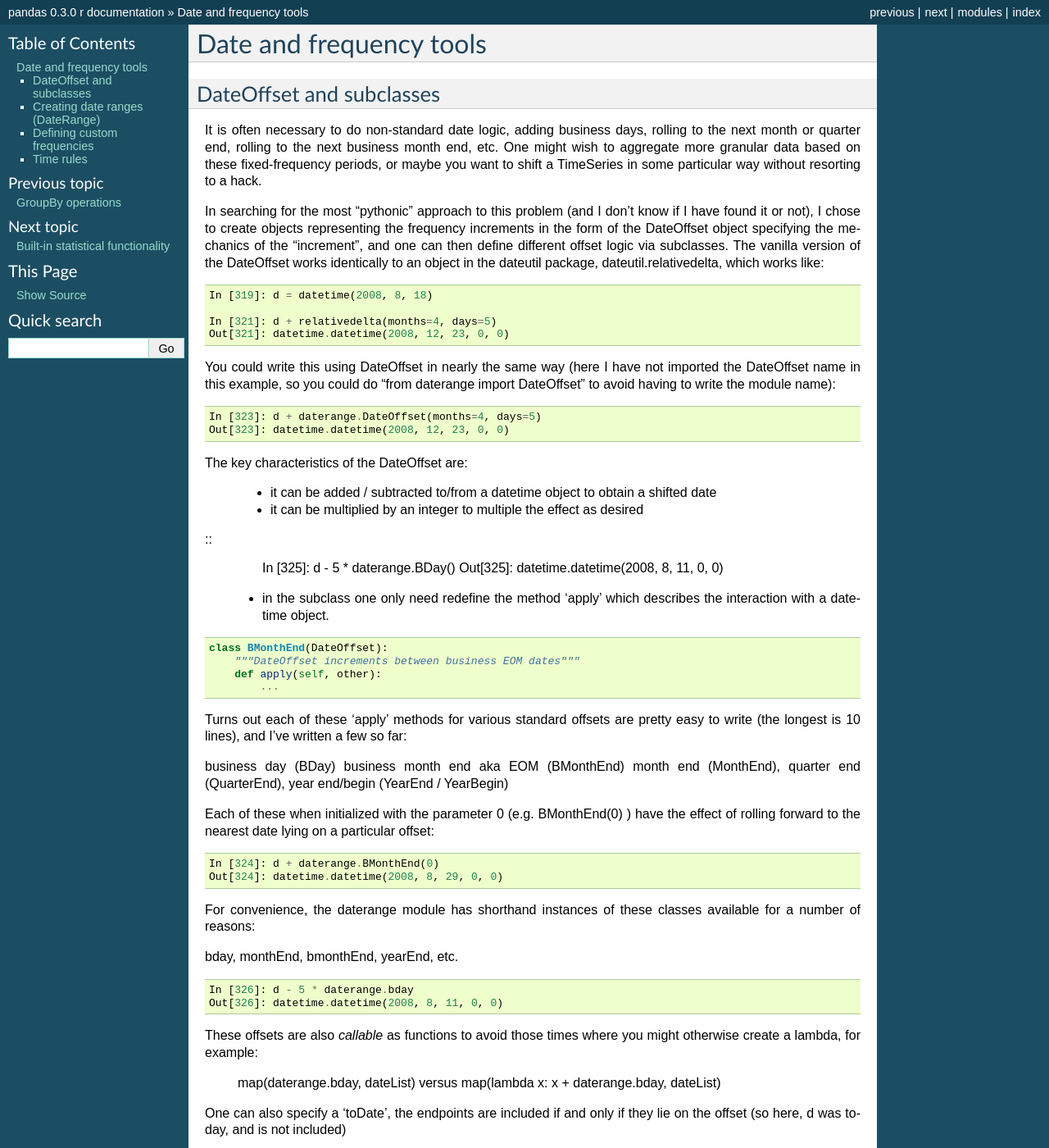
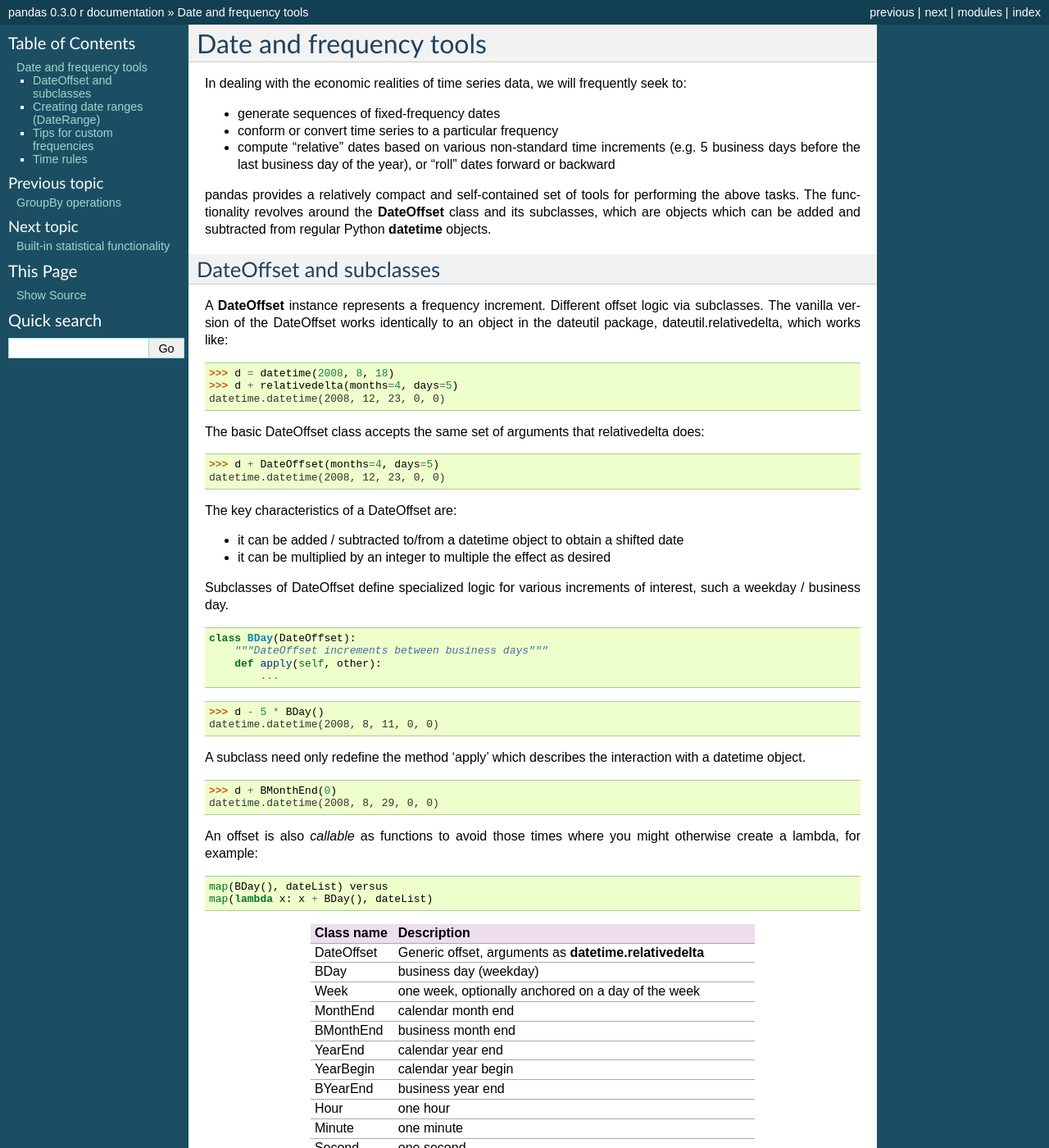
Before and after one commit to mobogaqc/pandas, a Sphinx documentation site: the page built from doc/source/datetools.rst, in a window 1280 px wide and 1400 px high. Shown: the whole window at 82% size. Built offline with Sphinx 7.4.7, drawn with Linux system fonts in a browser that asks for light colours; formulas are drawn with MathJax 3; pages that are not in the unit, such as notebooks, are missing from menus; the version number is read from the project's files by our own code; some of the changed text lies outside the part shown.

Commit message:
unit tests
git-svn-id: http://pandas.googlecode.com/svn/trunk@190 d5231056-7de3-11de-ac95-d976489f1ece

```diff
--- a/doc/source/datetools.rst
+++ b/doc/source/datetools.rst
@@ -6,102 +6,123 @@
 Date and frequency tools
 ************************
 
+In dealing with the economic realities of time series data, we will
+frequently seek to:
 
+* generate sequences of fixed-frequency dates
+
+* conform or convert time series to a particular frequency
+
+* compute "relative" dates based on various non-standard time
+  increments (e.g. 5 business days before the last business day of the
+  year), or "roll" dates forward or backward
+
+pandas provides a relatively compact and self-contained set of tools
+for performing the above tasks. The functionality revolves around the
+**DateOffset** class and its subclasses, which are objects which can
+be added and subtracted from regular Python **datetime** objects.
 
 .. _datetools.offsets:
 
 DateOffset and subclasses
 -------------------------
 
-It is often necessary to do non-standard date logic, adding business
-days, rolling to the next month or quarter end, rolling to the next
-business month end, etc. One might wish to aggregate more granular
-data based on these fixed-frequency periods, or maybe you want to
-shift a TimeSeries in some particular way without resorting to a hack.
-
-In searching for the most "pythonic" approach to this problem (and I
-don't know if I have found it or not), I chose to create objects
-representing the frequency increments in the form of the DateOffset
-object specifying the mechanics of the "increment", and one can then
-define different offset logic via subclasses. The vanilla version of
-the DateOffset works identically to an object in the dateutil package,
+A **DateOffset** instance represents a frequency increment. Different
+offset logic via subclasses. The vanilla version of the DateOffset
+works identically to an object in the dateutil package,
 dateutil.relativedelta, which works like:
 
 ::
 
-    In [319]: d = datetime(2008, 8, 18)
+    >>> d = datetime(2008, 8, 18)
+    >>> d + relativedelta(months=4, days=5)
+    datetime.datetime(2008, 12, 23, 0, 0)
 
-    In [321]: d + relativedelta(months=4, days=5)
-    Out[321]: datetime.datetime(2008, 12, 23, 0, 0)
-
-
-You could write this using DateOffset in nearly the same way (here I
-have not imported the DateOffset name in this example, so you could do
-"from daterange import DateOffset" to avoid having to write the module
-name):
+The basic DateOffset class accepts the same set of arguments that
+relativedelta does:
 
 ::
 
-	In [323]: d + daterange.DateOffset(months=4, days=5)
-	Out[323]: datetime.datetime(2008, 12, 23, 0, 0)
+    >>> d + DateOffset(months=4, days=5)
+    datetime.datetime(2008, 12, 23, 0, 0)
 
+The key characteristics of a DateOffset are:
 
-The key characteristics of the DateOffset are:
+* it can be added / subtracted to/from a datetime object to obtain a
+  shifted date
 
-  - it can be added / subtracted to/from a datetime object to obtain a
-    shifted date
-  - it can be multiplied by an integer to multiple the effect as
-    desired
+* it can be multiplied by an integer to multiple the effect as
+  desired
 
-::
-    In [325]: d - 5 * daterange.BDay()
-    Out[325]: datetime.datetime(2008, 8, 11, 0, 0)
-
-  - in the subclass one only need redefine the method 'apply' which
-    describes the interaction with a datetime object.
+Subclasses of DateOffset define specialized logic for various
+increments of interest, such a weekday / business day.
 
 ::
 
-    class BMonthEnd(DateOffset):
-	"""DateOffset increments between business EOM dates"""
+    class BDay(DateOffset):
+	"""DateOffset increments between business days"""
 	def apply(self, other):
 	    ...
 
-Turns out each of these 'apply' methods for various standard offsets
-are pretty easy to write (the longest is 10 lines), and I've written a
-few so far:
+::
 
-business day (BDay)
-business month end aka EOM (BMonthEnd)
-month end (MonthEnd), quarter end (QuarterEnd), year end/begin (YearEnd / YearBegin)
+    >>> d - 5 * BDay()
+    datetime.datetime(2008, 8, 11, 0, 0)
 
-Each of these when initialized with the parameter 0 (e.g. BMonthEnd(0)
-) have the effect of rolling forward to the nearest date lying on a
-particular offset:
+A subclass need only redefine the method 'apply' which describes the
+interaction with a datetime object.
 
 ::
 
-    In [324]: d + daterange.BMonthEnd(0)
-    Out[324]: datetime.datetime(2008, 8, 29, 0, 0)
+    >>> d + BMonthEnd(0)
+    datetime.datetime(2008, 8, 29, 0, 0)
 
-
-For convenience, the daterange module has shorthand instances of these
-classes available for a number of reasons:
-
-bday, monthEnd, bmonthEnd, yearEnd, etc.
+An offset is also *callable* as functions to avoid those times where
+you might otherwise create a lambda, for example:
 
 ::
 
-    In [326]: d - 5 * daterange.bday
-    Out[326]: datetime.datetime(2008, 8, 11, 0, 0)
+    map(BDay(), dateList) versus
+    map(lambda x: x + BDay(), dateList)
 
+.. csv-table::
+    :header: "Class name", "Description"
+    :widths: 15, 65
 
-These offsets are also *callable* as functions to avoid those times
-where you might otherwise create a lambda, for example:
+    DateOffset, "Generic offset, arguments as **datetime.relativedelta**"
+    BDay, "business day (weekday)"
+    Week, "one week, optionally anchored on a day of the week"
+    MonthEnd, "calendar month end"
+    BMonthEnd, "business month end"
+    YearEnd, "calendar year end"
+    YearBegin, "calendar year begin"
+    BYearEnd, "business year end"
+    Hour, "one hour"
+    Minute, "one minute"
+    Second, "one second"
 
-    map(daterange.bday, dateList) versus
-    map(lambda x: x + daterange.bday, dateList)
+.. _daterange:
 
+Creating date ranges (DateRange)
+--------------------------------
+
+The DateRange class utilizes these offsets (and any ones that we might
+add) to generate lists of dates for general purposes:
+
+::
+
+    In [327]: DateRange(fromDate=d, nPeriods=10, offset=daterange.bmonthEnd)
+    Out[327]:
+    [datetime.datetime(2008, 8, 29, 0, 0),
+     datetime.datetime(2008, 9, 30, 0, 0),
+     datetime.datetime(2008, 10, 31, 0, 0),
+     datetime.datetime(2008, 11, 28, 0, 0),
+     datetime.datetime(2008, 12, 31, 0, 0),
+     datetime.datetime(2009, 1, 30, 0, 0),
+     datetime.datetime(2009, 2, 27, 0, 0),
+     datetime.datetime(2009, 3, 31, 0, 0),
+     datetime.datetime(2009, 4, 30, 0, 0),
+     datetime.datetime(2009, 5, 29, 0, 0)]
 
 
 One can also specify a 'toDate', the endpoints are included if and
@@ -147,46 +168,7 @@
     2008-06-06 00:00:00     0.031957
     2008-07-07 00:00:00     -0.058455
 
-.. csv-table::
-    :header: "Class name", "Description"
-    :widths: 15, 65
-
-    DateOffset, ""
-    BDay, ""
-    Week, ""
-    MonthEnd, ""
-    BMonthEnd, ""
-    YearEnd, ""
-    YearBegin, ""
-    BYearEnd, ""
-    Hour, ""
-    Minute, ""
-    Second, ""
-
-.. _daterange:
-
-Creating date ranges (DateRange)
---------------------------------
-
-The DateRange class utilizes these offsets (and any ones that we might
-add) to generate lists of dates for general purposes:
-
-::
-
-    In [327]: DateRange(fromDate=d, nPeriods=10, offset=daterange.bmonthEnd)
-    Out[327]:
-    [datetime.datetime(2008, 8, 29, 0, 0),
-     datetime.datetime(2008, 9, 30, 0, 0),
-     datetime.datetime(2008, 10, 31, 0, 0),
-     datetime.datetime(2008, 11, 28, 0, 0),
-     datetime.datetime(2008, 12, 31, 0, 0),
-     datetime.datetime(2009, 1, 30, 0, 0),
-     datetime.datetime(2009, 2, 27, 0, 0),
-     datetime.datetime(2009, 3, 31, 0, 0),
-     datetime.datetime(2009, 4, 30, 0, 0),
-     datetime.datetime(2009, 5, 29, 0, 0)]
-
-Defining custom frequencies
+Tips for custom frequencies
 ---------------------------
 
 .. _datetools.timerules:
--- /dev/null
+++ b/doc/source/frame_vs_matrix.rst
@@ -0,0 +1,5 @@
+.. _framevs:
+
+***********************************
+When to use DataFrame or DataMatrix
+***********************************
--- a/doc/source/r_interface.rst
+++ b/doc/source/r_interface.rst
@@ -40,5 +40,10 @@
 Transferring R data sets into Python
 ------------------------------------
 
+The **load_data** function retrieves an R data set and converts
+it to the appropriate pandas object (most likely a DataFrame):
+
+
+
 High-level interface to R estimators
 ------------------------------------
```
Also changed, not shown: doc/source/dataframe.rst (+122 -14 lines), 9 other files.
